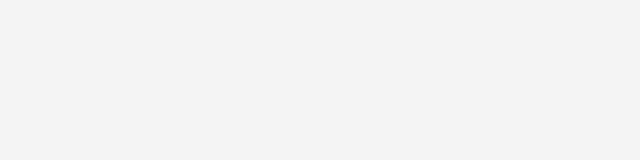
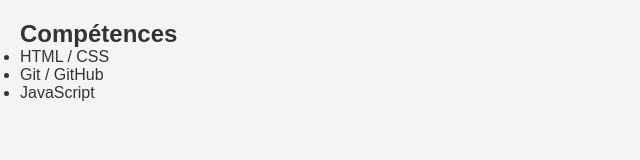
Before and after one commit to sdiwanou-afk/mon-cv, a plain HTML site: page index.html in a window 1280 px wide. Shown: the whole page, without its empty margins (0-640 px from the left). Drawn offline with Linux system fonts and the light colour scheme.

Commit message:
mise en place de la section competences

```diff
--- a/index.html
+++ b/index.html
@@ -7,6 +7,12 @@
     <link rel="stylesheet" href="style.css">
 </head>
 <body>
-    <!-- Les sections seront ajoutées dans les branches -->
-</body>
+<section id="competences">
+    <h2>Compétences</h2>
+    <ul>
+        <li>HTML / CSS</li>
+        <li>Git / GitHub</li>
+        <li>JavaScript</li>
+    </ul>
+</section></body>
 </html>
```
